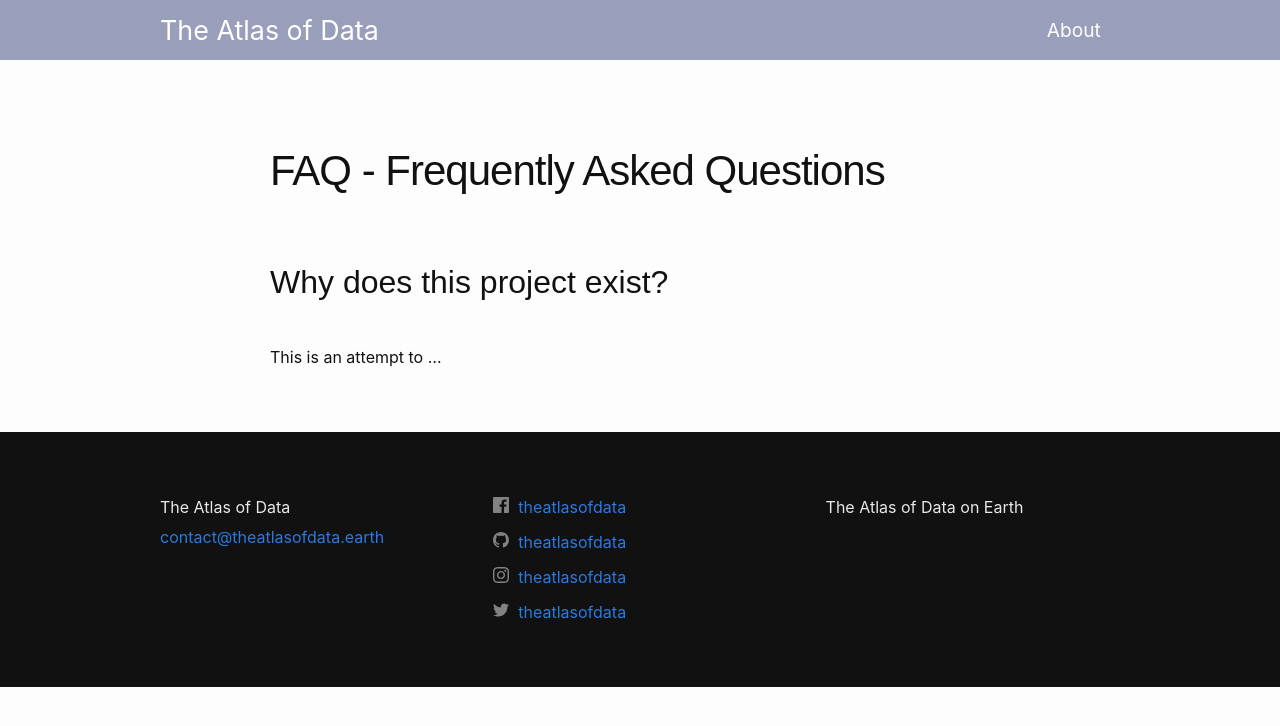
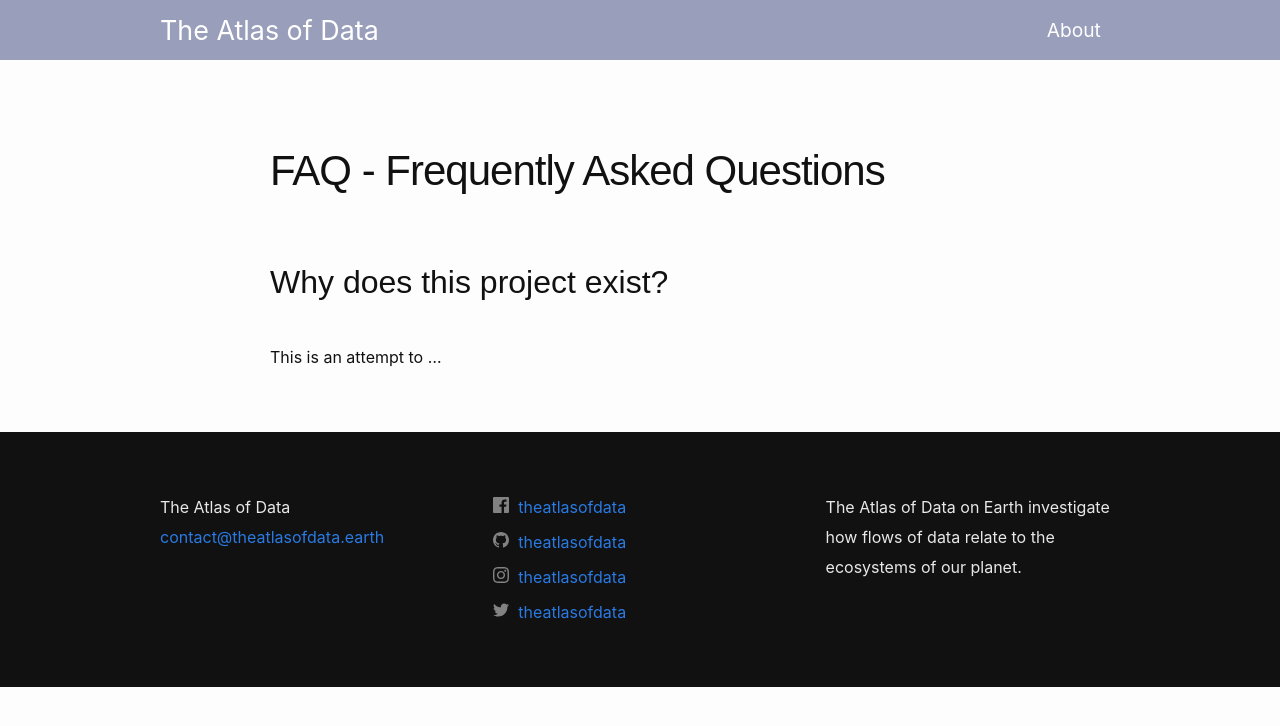
Before and after one commit to atlasofdata/atlasofdata.github.io, a Jekyll site: the page built from faq.md, in a window 1280 px wide. Shown: the top 726 px of the page. Built offline with Jekyll 4.4.1, drawn with Linux system fonts in a browser that asks for light colours.

Commit message:
update config description

```diff
--- a/_config.yaml
+++ b/_config.yaml
@@ -16,7 +16,7 @@
 title: The Atlas of Data
 email: contact@theatlasofdata.earth
 description: >- # this means to ignore newlines until "baseurl:"
-  The Atlas of Data on Earth
+  The Atlas of Data on Earth investigate how flows of data relate to the ecosystems of our planet.
 baseurl: "" # the subpath of your site, e.g. /blog
 url: "" # the base hostname & protocol for your site, e.g. http://example.com
 
```
